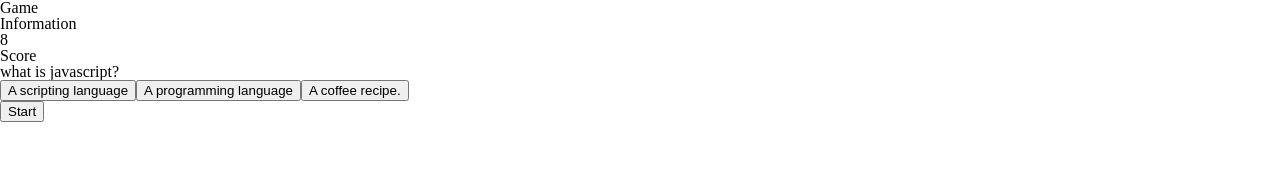
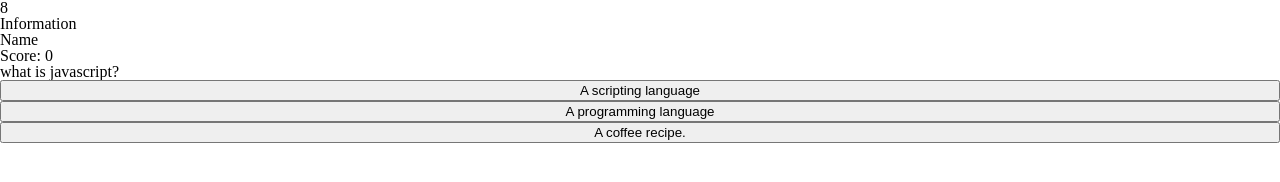
Before and after one commit to mocha-matcha/js-quiz-game, a plain HTML site: page index.html in a window 1280 px wide. Both pictures are taken after a click on the button "Start". Drawn offline with Linux system fonts and the light colour scheme.

Commit message:
refined js.

```diff
--- a/assets/style.css
+++ b/assets/style.css
@@ -0,0 +1,6 @@
+.flex
+{
+display: flex;
+flex-direction: column;
+
+};
--- a/index.html
+++ b/index.html
@@ -8,11 +8,11 @@
 </head>
 <body>
 
-	<h1>Game</h1>
+<h1 id="timer">Time</h1>
 
 <section class="flex" id="information">
 <h2>Information</h2>
-<h3 id="timer">Time</h3>
+<h2 id="name">Name</h2>
 <h3 id="score">Score</h3>
 </section>
 
@@ -21,15 +21,17 @@
 </section>
 
 <section class="flex" id="answer-box">
-<ul id="answer-list">
+<ul class="flex" id="answer-list">
 
 </ul>
 </section>
 
 
 
+<section id="play-buttons">
 
 <button id="start-button">Start</button>
+</section>
 
 <script src="./src/script.js"></script>
 </body>
--- a/src/script.js
+++ b/src/script.js
@@ -9,7 +9,8 @@ var answerBox =  document.querySelector("#answer-box");
 var answerList =  document.querySelector("#answer-list");
 var startButton = document.querySelector('#start-button');
 var scoreElement = document.querySelector('#score');
-var timeLeft = 1000;
+var controlButtonsElement = document.querySelector('#play-buttons');
+var timeLeft = 10;
 
 var currentScore = 0;
 
@@ -44,7 +45,7 @@ return Math.floor(Math.random() * (max - min)) + min;
 
 function updateTimerElement()
 {
-timerElement.textContent = timeLimit;
+timerElement.textContent = timeLeft;
 }
 
 function getNextQuestion()
@@ -127,13 +128,23 @@ populateQuestionUi(getNextQuestion());
 
 function game()
 {
+if(localStorage.getItem != null)
+	{gameInformation = JSON.parse(localStorage.getItem('gameInformation'))}
+
+    while (controlButtonsElement.firstChild) {
+        controlButtonsElement.removeChild(controlButtonsElement.firstChild);
+    }
+
 timeLeft = timeLimit;
+	updateTimerElement();
+	currentScore = 0;
 populateQuestionUi(getNextQuestion());
 
 var gameInterval = setInterval(function(){
-timeLimit--;
+timeLeft--;
 updateTimerElement();
-if(timeLimit <= 0)
+updateScore();
+if(timeLeft <= 0)
 	{
 clearInterval(gameInterval);
 		endGame();
@@ -151,7 +162,10 @@ gameInformation.push(currentGame)
 var restartButton = document.createElement('button');
 restartButton.textContent = "Click to restart!";
 restartButton.addEventListener('click',game);
-document.appendChild(restartButton);
+controlButtonsElement.appendChild(restartButton);
+console.log(gameInformation);
+localStorage.setItem("gameInformation",JSON.stringify(gameInformation));
 }
 
+
 startButton.addEventListener('click',game);
```
